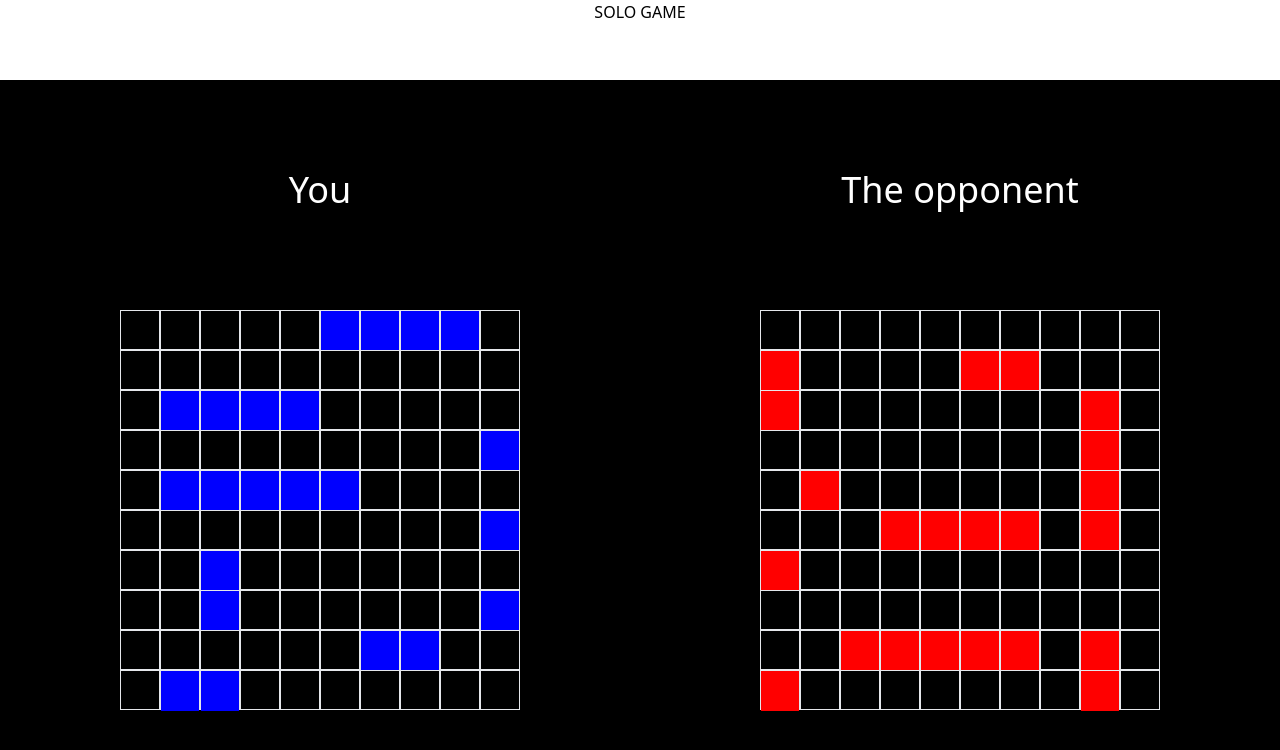
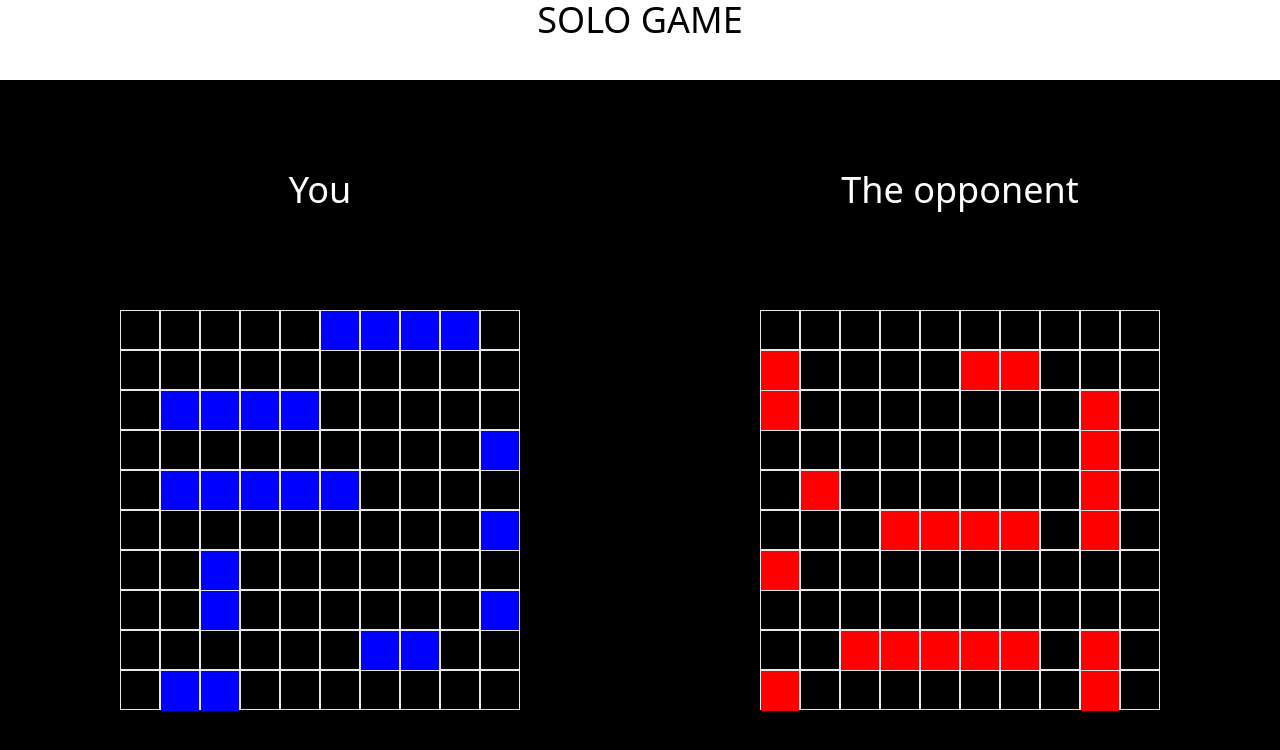
Before and after one commit to TomJegou/TANK-CONQUEROR, a Next.js app: page /soloGame in a window 1280 px wide. Shown: the top 750 px of the page. Built offline with nearby package versions, Linux system fonts and the light colour scheme.

Commit message:
Front title

```diff
--- a/src/pages/soloGame.js
+++ b/src/pages/soloGame.js
@@ -5,7 +5,7 @@ import GameSet from "@/components/gameSet"
 export default function SoloGame() {
     return (
         <Layout className="flex flex-row flex-wrap justify-center">
-            <h1 className="flex flex-row flex-wrap justify-center w-full">SOLO GAME</h1>
+            <h1 className="flex flex-row flex-wrap justify-center w-full text-4xl">SOLO GAME</h1>
             <GameSet />
         </Layout>
     )
```
